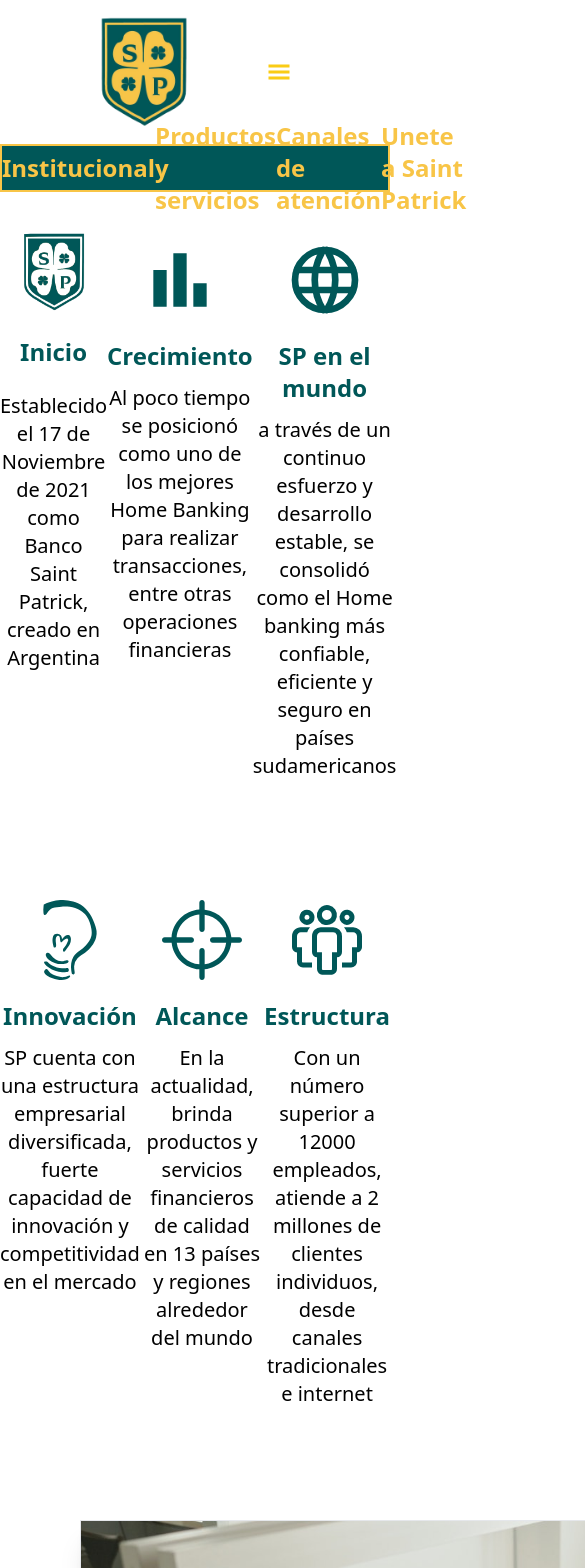
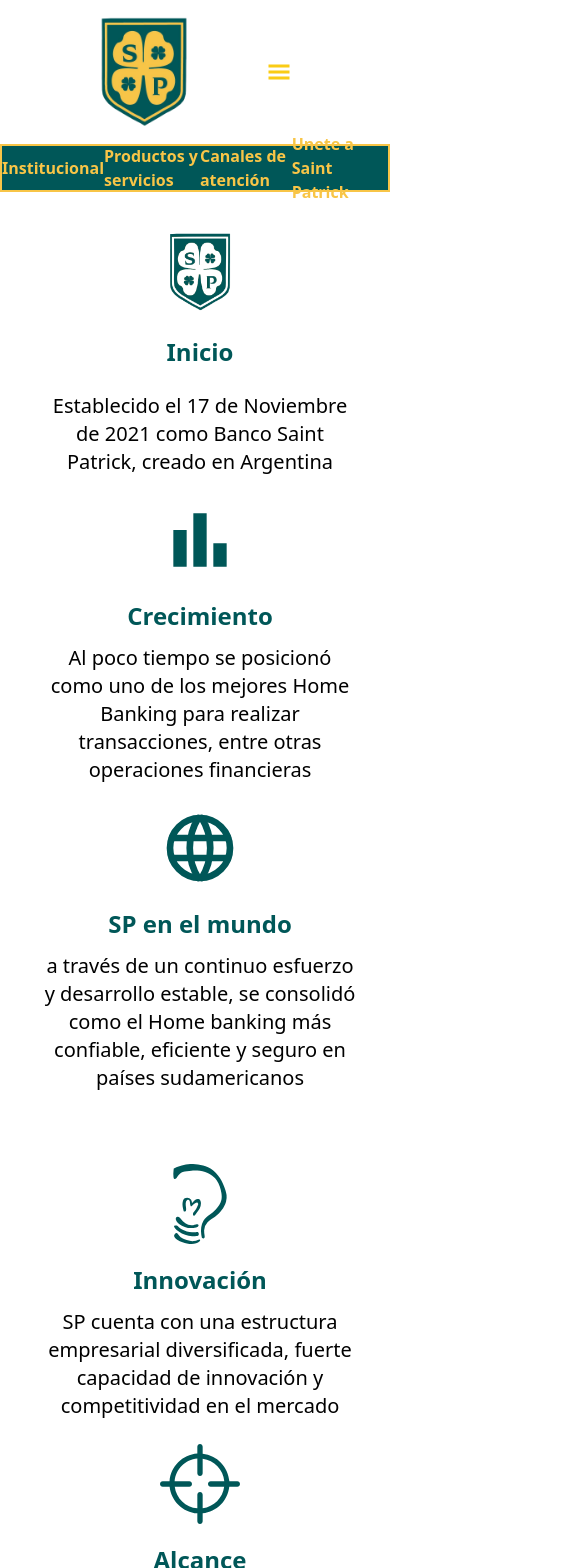
Before and after one commit to FedeSabi/Banco-saint-patrick, a React (Vite) app in the folder front/: page /Institucional in a window 390 px wide. Shown: the top 1568 px of the page, 585 px wide, since content can reach past the window. Built offline with nearby package versions, Linux system fonts and the light colour scheme; a web font is replaced by a local one.

Commit message:
se hizo responsive seccion institucional

```diff
--- a/front/src/Pages/Institucional.jsx
+++ b/front/src/Pages/Institucional.jsx
@@ -12,20 +12,20 @@
   return (
     <div>
   <NavbarInterno />
-  <div className="flex justify-around mb-28 mt-10">
-    <div className="flex flex-col w-80 text-center items-center gap-6">
+  <div className="sm:flex-row ml-10 md:flex lg:flex xl:flex justify-around mb-28 mt-10">
+    <div className="flex flex-col w-80 text-center items-center gap-6 mb-4">
       <img
         src={LogoSinColor}
         alt="Logo Sin Naranja"
         className="w-16 h-20"
       />
       <h1 className="text-2xl font-bold text-customGreen">Inicio</h1>
-      <p className="text-xl">
+      <p className=" text-xl">
         Establecido el 17 de Noviembre de 2021 como Banco Saint Patrick,
         creado en Argentina
       </p>
     </div>
-    <div className="flex flex-col w-80 text-center items-center gap-3">
+    <div className="flex flex-col w-80 text-center items-center gap-3 mb-4">
       <MdBarChart className="w-20 h-24 text-customGreen" />
       <h1 className="text-2xl font-bold text-customGreen">Crecimiento</h1>
       <p className="text-xl">
@@ -33,7 +33,7 @@
         para realizar transacciones, entre otras operaciones financieras
       </p>
     </div>
-    <div className="flex flex-col w-80 text-center items-center gap-3">
+    <div className="flex flex-col w-80 text-center items-center gap-3 -mb-12">
       <TbWorld className="w-20 h-24 text-customGreen" />
       <h1 className="text-2xl font-bold text-customGreen">
         SP en el mundo
@@ -45,22 +45,22 @@
       </p>
     </div>
   </div>
-  <div className="flex justify-around mb-28 mt-10">
-    <div className="flex flex-col w-80 text-center items-center gap-3">
+  <div className="sm:flex-row ml-10 md:flex lg:flex xl:flex justify-around mb-28 mt-10">
+    <div className="flex flex-col w-80 text-center items-center gap-3 mb-4">
       <SiJabber className="w-20 h-24 text-customGreen" />
       <h1 className="text-2xl font-bold text-customGreen">Innovación</h1>
       <p className="text-xl">
         SP cuenta con una estructura empresarial diversificada, fuerte capacidad de innovación y competitividad en el mercado
       </p>
     </div>
-    <div className="flex flex-col w-80 text-center items-center gap-3">
+    <div className="flex flex-col w-80 text-center items-center gap-3 mb-6">
       <RxCrosshair2 className="w-20 h-24 text-customGreen" />
       <h1 className="text-2xl font-bold text-customGreen">Alcance</h1>
       <p className="text-xl">
         En la actualidad, brinda productos y servicios financieros de calidad en 13 países y regiones alrededor del mundo
       </p>
     </div>
-    <div className="flex flex-col w-80 text-center items-center gap-3">
+    <div className="flex flex-col w-80 text-center items-center gap-3 mb-4">
       <VscOrganization className="w-20 h-24 text-customGreen" />
       <h1 className="text-2xl font-bold text-customGreen">
         Estructura
@@ -70,7 +70,7 @@
       </p>
     </div>
   </div>
-  <div>
+  <div className='hidden lg:block'>
     <div className='w-[1265px] h-[606px] flex justify-center ml-20 border shadow-xl'>
     <img src={Mision} className='w-[910px] h-[606px]'/>
     <div className='mr-10 w-72 h-72 text-left flex flex-col items-start ml-10 gap-12 mt-32 '>
@@ -82,7 +82,7 @@
 
     </div>
   </div>
-  <div className='mt-40 mb-40 ml-20'>
+  <div className='mt-40 mb-40 ml-20 hidden lg:block'>
     <div className='w-[1265px] h-[606px] flex justify-center  border shadow-xl'>
     <img src={Vision} className='w-[1050px] h-[606px] '/>
     <div className='mr-10 h-72 text-left flex flex-col items-start ml-10 gap-10 mt-32'>
--- a/front/src/Pages/NavbarInterno.jsx
+++ b/front/src/Pages/NavbarInterno.jsx
@@ -1,10 +1,10 @@
 function NavbarInterno() {
   return (
     <div className="flex max-w-full h-12 bg-customGreen border-customYellow border-2 justify-around items-center font-semibold">
-  <a href="/institucional" className="text-2xl text-customYellow hover:text-white">Institucional</a>
-  <a href="/ProductosYservicios" className="text-2xl text-customYellow hover:text-white">Productos y servicios</a>
-  <a href="/CanalesDeAtencion" className="text-2xl text-customYellow hover:text-white">Canales de atención</a>
-  <a href="/UniteASaintPatrick" className="text-2xl text-customYellow hover:text-white">Unete a Saint Patrick</a>
+  <a href="/institucional" className="xl:text-2xl md:text-lg  text-customYellow hover:text-white">Institucional</a>
+  <a href="/ProductosYservicios" className="xl:text-2xl md:text-lg text-customYellow hover:text-white">Productos y servicios</a>
+  <a href="/CanalesDeAtencion" className="xl:text-2xl md:text-lg text-customYellow hover:text-white">Canales de atención</a>
+  <a href="/UniteASaintPatrick" className="xl:text-2xl md:text-lg text-customYellow hover:text-white">Unete a Saint Patrick</a>
 </div>
 
   )
```
